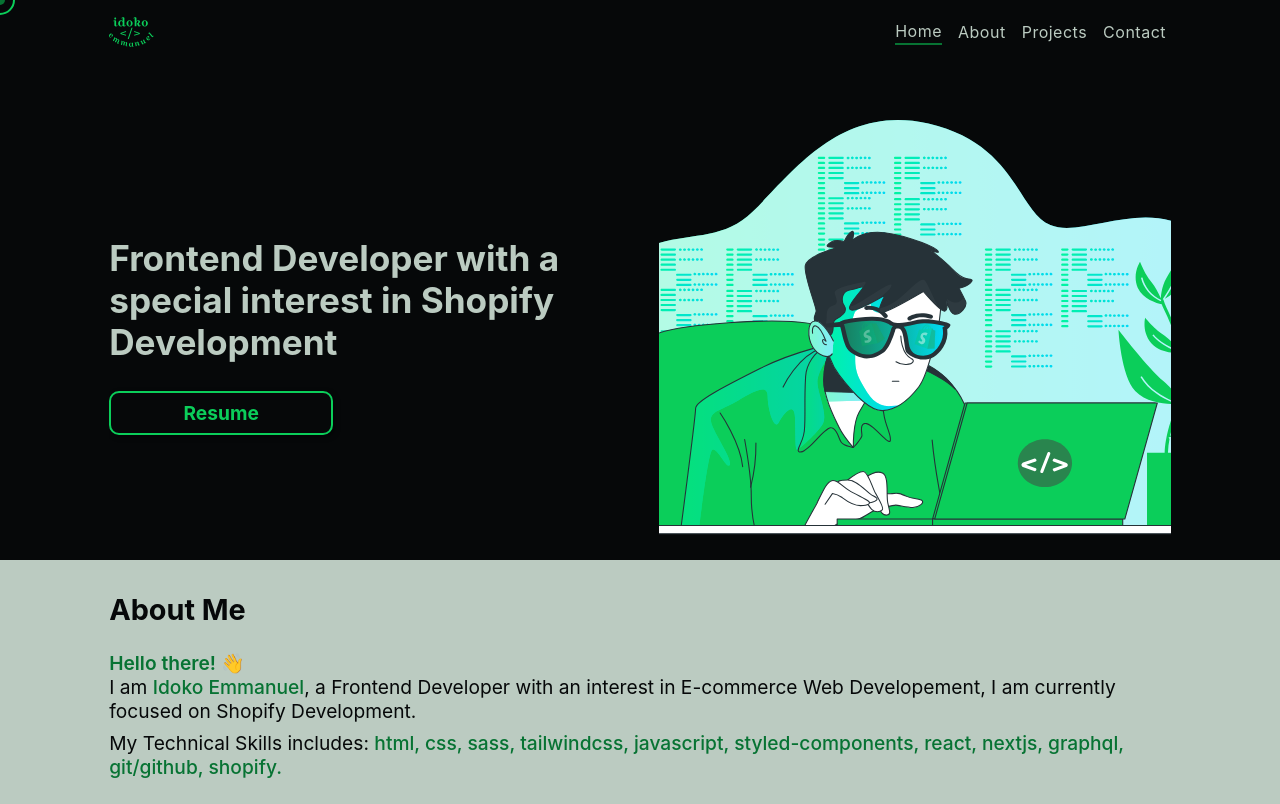
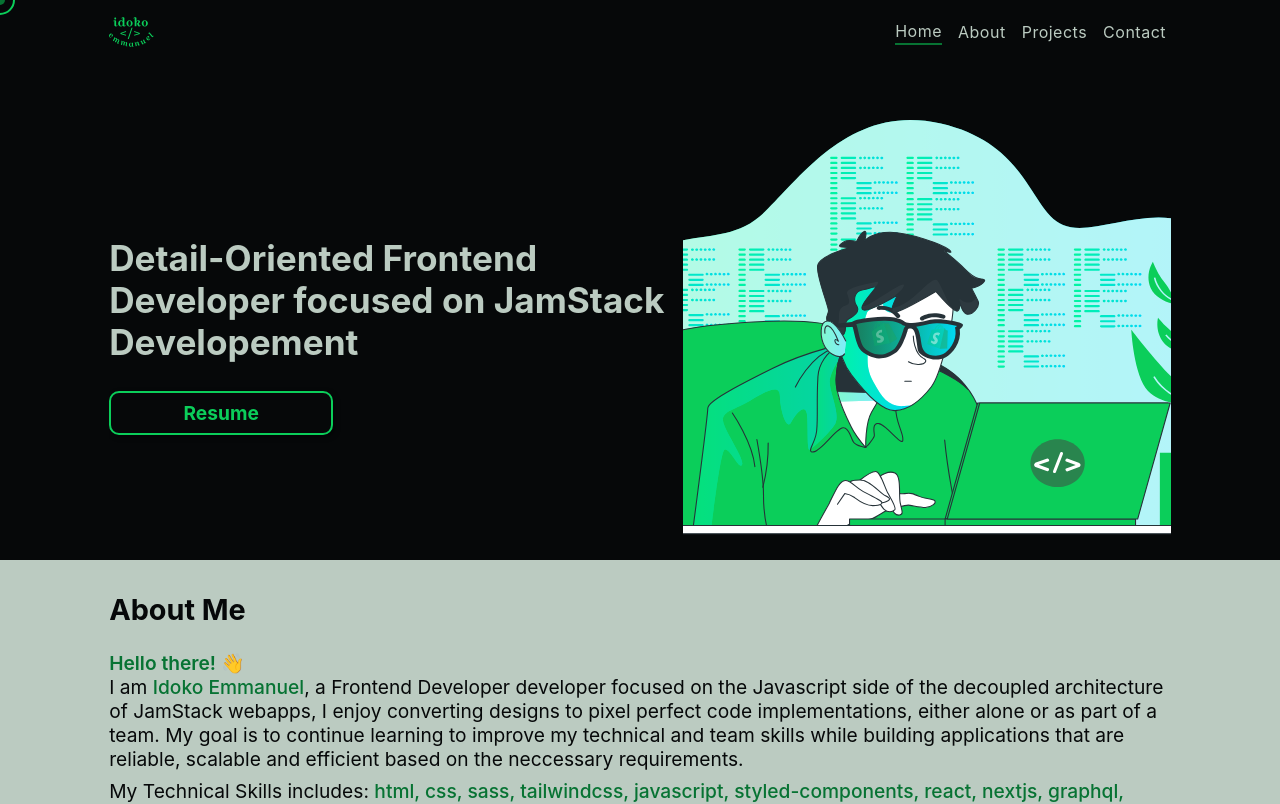
Before and after one commit to idemmanuel001/idoko-emmanuel-portfolio, a Next.js app: page / in a window 1280 px wide. Shown: the top 804 px of the page. Built offline with nearby package versions, Linux system fonts and the light colour scheme.

Commit message:
updated about me section

```diff
--- a/Components/Cursor.js
+++ b/Components/Cursor.js
@@ -58,19 +58,32 @@
         setPosX(e.clientX + 'px');
         setPosY(e.clientY + 'px');
 
-        console.log(posX, posY);
         cursorRef.current.style.left = posX;
         cursorRef.current.style.top = posY;
         cursorFollowerRef.current.style.left = posX;
         cursorFollowerRef.current.style.top = posY;
     };
 
+
+    const showCursor = ()=>{
+        cursorRef.current.style.display = '';
+        cursorFollowerRef.current.style.display = '';
+    }
+
+    const hideCursor = ()=>{
+        cursorRef.current.style.display = 'none';
+        cursorFollowerRef.current.style.display = 'none';
+    }
+
     useEffect(() => {
-
+        document.addEventListener('mouseenter', showCursor);
         document.addEventListener('mousemove', updateCursor);
+        document.addEventListener('mouseleave', hideCursor);
 
         return () => {
+            document.removeEventListener('mouseenter', showCursor);
             document.removeEventListener('mousemove', updateCursor);
+            document.removeEventListener('mouseleave', hideCursor);
         };
     });
 
--- a/Components/Sections/AboutMe.js
+++ b/Components/Sections/AboutMe.js
@@ -45,12 +45,14 @@
                             Hello there! <Emoji symbol={'👋'} arial-label='waving hand' />
                         </h3>
                         <p>
-                            I am <span>Idoko Emmanuel</span>, a Frontend Developer with an interest in E-commerce Web Developement, I am currently focused on Shopify Development.
+                            I am <span>Idoko Emmanuel</span>, a Frontend Developer developer focused on the Javascript side of the decoupled architecture of JamStack webapps,
+                             I enjoy converting designs to pixel perfect code implementations, either alone or as part of a team.
+                             My goal is to continue learning to improve my technical and team skills while building applications that are reliable, scalable and efficient based on the neccessary requirements.
                         </p>
 
 
                         <p id='skills'>
-                            My Technical Skills includes: <span>html, css, sass, tailwindcss, javascript, styled-components, react, nextjs, graphql, git/github, shopify. </span>
+                            My Technical Skills includes: <span>html, css, sass, tailwindcss, javascript, styled-components, react, nextjs, graphql, git/github, shopify, etc. </span>
                         </p>
 
                     </div>
--- a/Components/Sections/HeroSection.js
+++ b/Components/Sections/HeroSection.js
@@ -106,7 +106,7 @@
             <Container >
 
                 <div id='firstContainer'>
-                    <h1>Frontend Developer with a special interest in Shopify Development</h1>
+                    <h1>Detail-Oriented Frontend Developer focused on JamStack Developement</h1>
                     <a href='#' >Resume</a>
                 </div>
 
--- a/Components/Sections/Projects.js
+++ b/Components/Sections/Projects.js
@@ -155,7 +155,7 @@
         }
         a{
             text-decoration: underline;
-            color: ${({ theme }) => theme.white};
+            color: ${({ theme }) => theme.primaryColor};
             margin-right: 1rem;
 
             &:hover,
```
